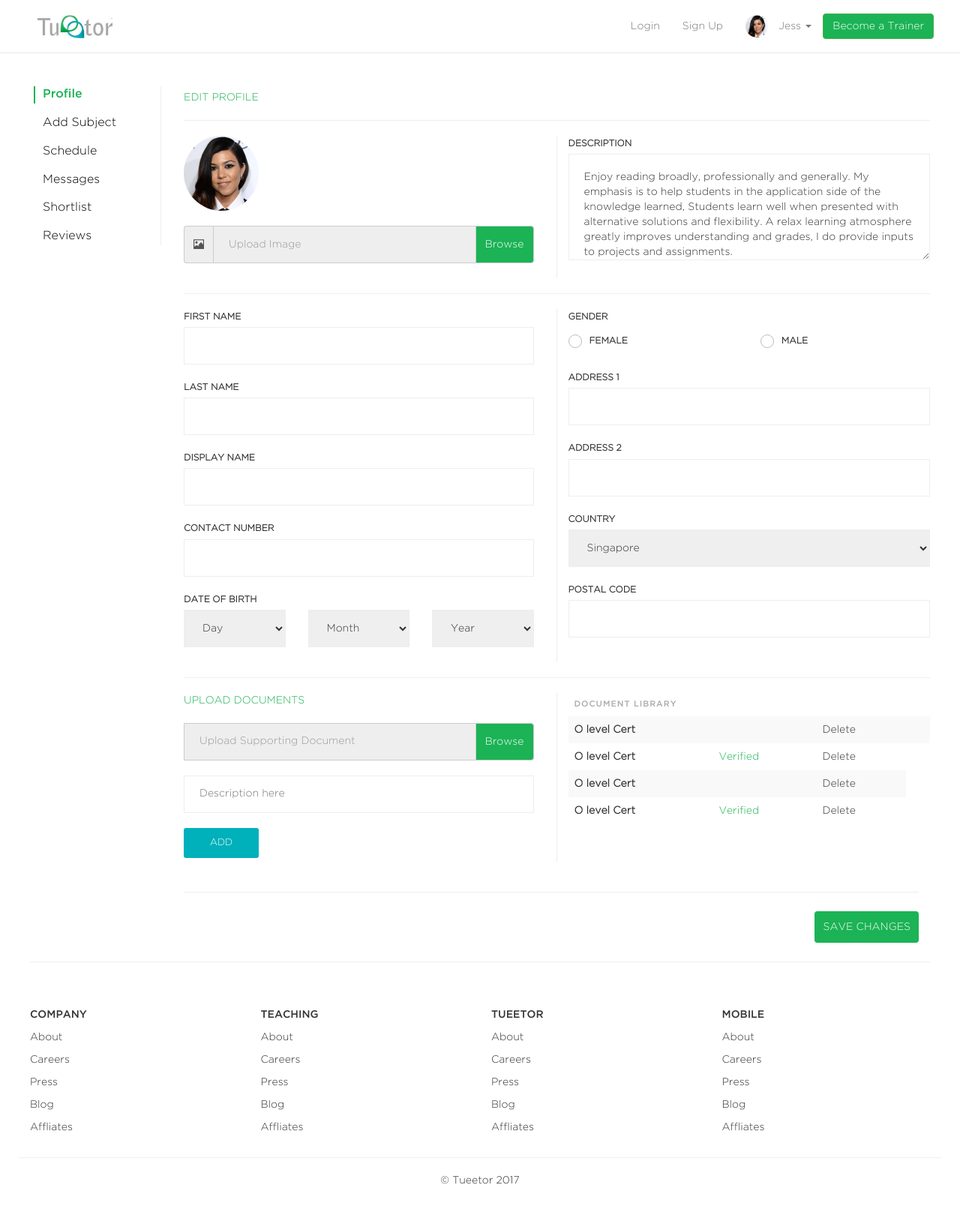
After one commit to jessdesigntan/tueetor, a PHP site: page /edit-profile.php in a window 1280 px wide. The commit adds this page. Shown: the whole page at 75% size. Run offline with PHP 8.4, Linux system fonts and the light colour scheme; some libraries are stand-ins or nearby versions.

Commit message:
edit profile page

```diff
--- a/css/style.css
+++ b/css/style.css
@@ -1118,12 +1118,14 @@ thead {
   padding-left: 10px;
   display: block;
   font-size: 16px;
-  color: #bbb;
+  color: black;
+  border-left: 2px solid white;
 }
 
 .dashboard-nav ul li.active a {
-  color: black;
-  border-left: 2px solid black;
+  font-family: 'Gotham Medium', sans-serif;
+  color: var(--primary-color);
+  border-left: 2px solid var(--primary-color);
 }
 
 .dashboard-nav ul li a:hover {
@@ -1396,3 +1398,27 @@ li.profile img {
     width: 30px;
     margin: -8px 10px -8px 0;
 }
+
+.file {
+  visibility: hidden;
+  position: absolute;
+}
+
+.mBottom20 {
+  margin-bottom: 20px;
+}
+
+.form-style .input-group .input-group-btn button, .form-style .input-group input {
+  height: 50px;
+  border: 1px solid #ccc;
+}
+
+.float-right {
+  float: right;
+}
+
+.thumb100-round {
+  border-radius: 50%;
+  width: 100px;
+  margin-bottom: 20px;
+}
--- a/dashboard.php
+++ b/dashboard.php
@@ -33,7 +33,7 @@
                     <div class="mTop20"></div>
                     <h1>Kourtney Seah, 22</h1>
                     <p>Female</p>
-                    <a href="#" class="t-btn secondary-btn">Edit Profile</a>
+                    <a href="edit-profile.php" class="t-btn secondary-btn">Edit Profile</a>
                     <hr/>
                     <p>"Enjoy reading broadly, professionally and generally. My emphasis is to help students in the application side of the knowledge learned, Students learn well when presented with alternative solutions and flexibility. A relax learning atmosphere greatly improves understanding and grades, I do provide inputs to projects and assignments."</p>
                   </div>
--- /dev/null
+++ b/edit-profile.php
@@ -0,0 +1,190 @@
+<?php include("controllers/template.php"); ?>
+
+<!DOCTYPE html>
+<html lang="en">
+  <?php head("Tueetor - Edit Profile"); ?>
+  <body>
+    <?php navbar(); ?>
+    <div class="page-container">
+      <div class="row">
+        <div class="col-sm-2 hide-mobile">
+          <div class="dashboard-nav">
+            <ul>
+              <li class="active"><a href="dashboard.php">Profile</a></li>
+              <li><a href="add-subject.php">Add Subject</a></li>
+              <li><a href="schedule.php">Schedule</a></li>
+              <li><a href="#">Messages</a></li>
+              <li><a href="shortlist.php">Shortlist</a></li>
+              <li><a href="review.php">Reviews</a></li>
+            </ul>
+          </div>
+        </div>
+        <div class="col-sm-10">
+          <div class="dashboard-content">
+            <div class="primary-color uppercase mTop20">Edit Profile</div>
+            <!-- ./END of User Information -->
+            <hr/>
+            <form class="form-style add-subject">
+              <div class="row">
+                <div class="col-sm-6">
+                  <img class="profile-img thumb100-round" src="images/profile.jpg">
+                  <div class="form-group">
+                    <input type="file" name="img[]" class="file">
+                    <div class="input-group col-xs-12">
+                      <span class="input-group-addon"><i class="glyphicon glyphicon-picture"></i></span>
+                      <input type="text" class="form-control input" disabled placeholder="Upload Image">
+                      <span class="input-group-btn">
+                        <button class="browse btn btn-success input" type="button">Browse</button>
+                      </span>
+                    </div>
+                  </div>
+                </div>
+                <div class="col-sm-6">
+                  <label>Description</label>
+                  <textarea rows="5">Enjoy reading broadly, professionally and generally. My emphasis is to help students in the application side of the knowledge learned, Students learn well when presented with alternative solutions and flexibility. A relax learning atmosphere greatly improves understanding and grades, I do provide inputs to projects and assignments.</textarea>
+                </div>
+              </div>
+              <hr/>
+              <div class="row">
+                <div class="col-sm-6">
+                  <div>
+                    <label>First Name</label>
+                    <input type="text">
+                  </div>
+                  <div>
+                    <label>Last Name</label>
+                    <input type="text">
+                  </div>
+                  <div>
+                    <label>Display Name</label>
+                    <input type="text">
+                  </div>
+                  <div>
+                    <label>Contact Number</label>
+                    <input type="text">
+                  </div>
+                  <div>
+                    <label>Date of Birth</label>
+                    <div class="row">
+                      <div class="col-sm-4">
+                        <select>
+                          <option>Day</option>
+                        </select>
+                      </div>
+                      <div class="col-sm-4">
+                        <select>
+                          <option>Month</option>
+                        </select>
+                      </div>
+                      <div class="col-sm-4">
+                        <select>
+                          <option>Year</option>
+                        </select>
+                      </div>
+                    </div>
+                  </div>
+                </div>
+                <div class="col-sm-6">
+                  <div>
+                    <label>Gender</label>
+                    <div class="row">
+                      <div class="col-sm-6">
+                        <label class="radio"><input type="radio" name="gender"><span class="outer"><span class="inner"></span></span>Female</label>
+                      </div>
+                      <div class="col-sm-6">
+                        <label class="radio"><input type="radio" name="gender"><span class="outer"><span class="inner"></span></span>Male</label>
+                      </div>
+                    </div>
+                  </div><!-- ./ location -->
+                  <div>
+                    <label>Address 1</label>
+                    <input type="text">
+                  </div>
+                  <div>
+                    <label>Address 2</label>
+                    <input type="text">
+                  </div>
+                  <div>
+                    <label>Country</label>
+                    <select>
+                      <option>Singapore</option>
+                    </select>
+                  </div>
+                  <div>
+                    <label>Postal Code</label>
+                    <input type="text">
+                  </div>
+                </div>
+              </div><!-- ./row -->
+            <hr/>
+            <div class="row">
+              <div class="col-sm-6">
+                <div class="primary-color uppercase mBottom20">Upload Documents</div>
+                <div class="form-group">
+                  <input type="file" name="img[]" class="file">
+                  <div class="input-group col-xs-12">
+                    <input type="text" class="form-control input" disabled placeholder="Upload Supporting Document">
+                    <span class="input-group-btn">
+                      <button class="browse btn btn-success input" type="button">Browse</button>
+                    </span>
+                  </div>
+                </div>
+                <input type="text" placeholder="Description here">
+                <button type="button" class="t-btn btn secondary-btn mTop20">Add</button>
+              </div>
+              <div class="col-sm-6">
+                <table class="table table-responsive profile-table table-striped" style="width:100%">
+                  <thead>
+                    <tr>
+                      <td colspan="3">Document Library</td>
+                    </tr>
+                  </thead>
+                  <tr>
+                    <td><a href="#">O level Cert</a></td>
+                    <td class="primary-color"></td>
+                    <td><a href="#">Delete</a></td>
+                    <td>
+                  </tr>
+                  <tr>
+                    <td><a href="#">O level Cert</a></td>
+                    <td class="primary-color">Verified</td>
+                    <td><a href="#">Delete</a></td>
+                  </tr>
+                  <tr>
+                    <td><a href="#">O level Cert</a></td>
+                    <td class="primary-color"></td>
+                    <td><a href="#">Delete</a></td>
+                  </tr>
+                  <tr>
+                    <td><a href="#">O level Cert</a></td>
+                    <td class="primary-color">Verified</td>
+                    <td><a href="#">Delete</a></td>
+                  </tr>
+                </table>
+                <!-- ./END of Document Library -->
+              </div><!-- ./col-sm-6-->
+              <hr/>
+            </div><!--./row-->
+            <div class="row">
+              <div class="col-sm-12 no-border">
+                <hr/>
+                <button type="submit" class="btn primary-btn float-right">Save Changes</button>
+              </div>
+            </div>
+          </form>
+        </div><!-- ./col-sm-10 -->
+      </div><!-- ./row -->
+    </div><!--./ page-container -->
+    <?php footer(); ?>
+    <script>
+    $(document).on('click', '.browse', function(){
+      var file = $(this).parent().parent().parent().find('.file');
+      file.trigger('click');
+    });
+    $(document).on('change', '.file', function(){
+      $(this).parent().find('.form-control').val($(this).val().replace(/C:\\fakepath\\/i, ''));
+    });
+    </script>
+  </body>
+
+</html>
```
Also changed, not shown: review.php (+12 -13 lines).
